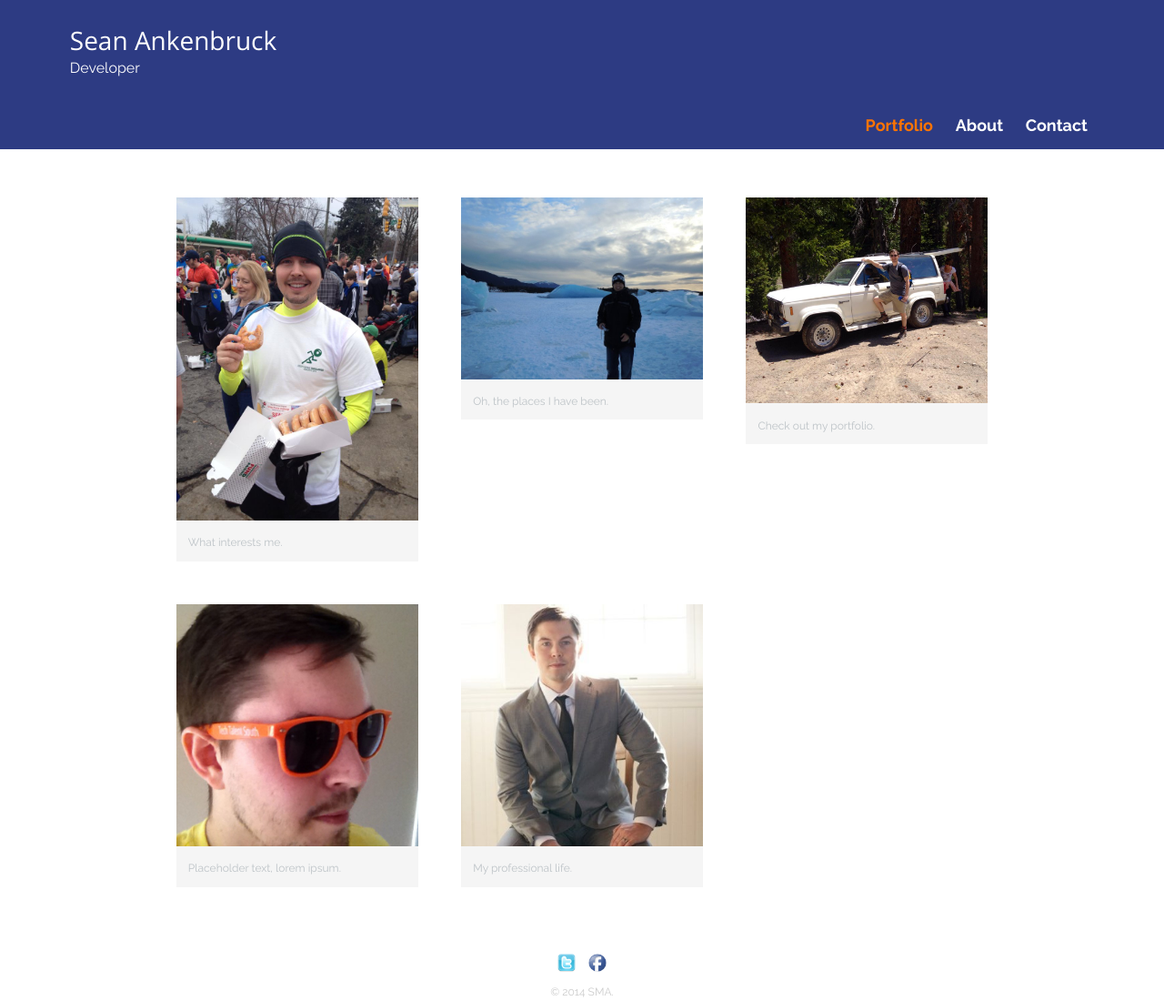
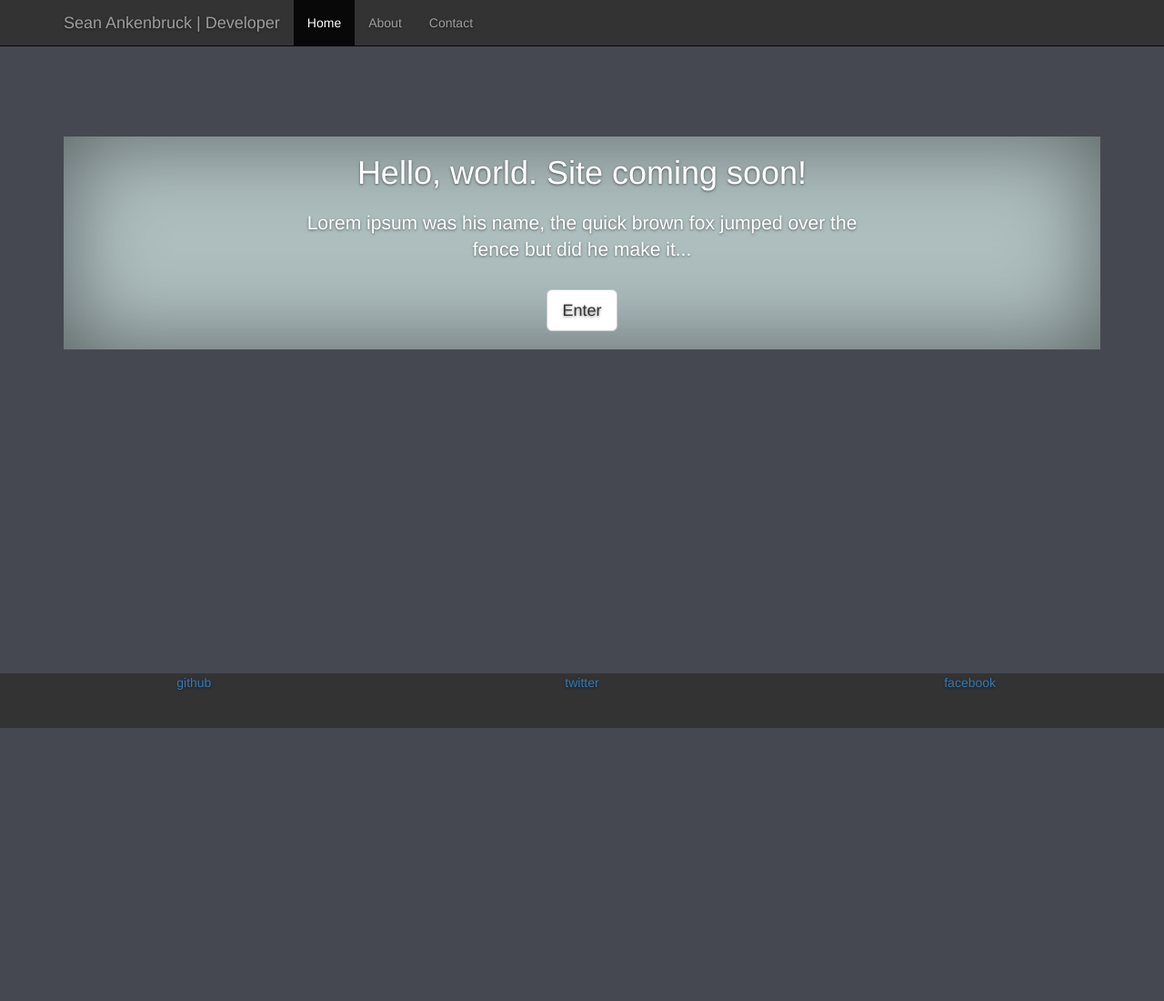
Before and after one commit to seanankenbruck/seanankenbruck.github.io, a plain HTML site: page index.html in a window 1280 px wide. Shown: the whole page at 91% size. After the commit the page ends 800 px from the top, so only its background shows below. Drawn offline with nearby package versions, Linux system fonts and the light colour scheme.

Commit message:
changing the site

```diff
--- a/css/main.css
+++ b/css/main.css
@@ -1,220 +1,108 @@
-/****************************
-GENERAL
-****************************/
-
-body {
-  font-family: 'Raleway', sans-serif;
+html {
+  height: 100%;
 }
 
-#wrapper {
-  max-width: 940px;
-  margin: 0 auto;
-  padding: 0 5%;
+/* Body */
+body {
+  padding-top: 50px;
+  font-family: "Helvetica Neue", Helvetica,Arial,sans-serif;
+  font-size: 14px;
+  color: white;
+  background-color: #454851;
+  text-shadow: 0 1px 3px rgba(0,0,0,.5);
 }
 
-a {
-  text-decoration: none;
+/***********/
+
+/* Navbar */
+.navbar-inverse {
+  background-color: #222;
+  border-color: #080808;
 }
 
-img  {
-  max-width: 100%;
+.navbar-fixed-top {
+  top: 0;
+  border-width: 0 0 1px;
 }
 
-h3 {
-  margin: 0 0 1em 0;
+.navbar-fixed-top, .navbar-fixed-bottom {
+  position: fixed;
+  right: 0;
+  left: 0;
+  z-index: 1030;
+}
+
+.navbar {
+  min-height: 50px;
+  margin-bottom: 20px;
+  border-color: 1px solid transparent;
+  background-color: #333;
+}
+
+/***********/
+
+/* Site-Wrapper */
+.site-wrapper {
+  display: table;
+  width: 100%;
+  height: 100%;
+  min-height: 100%;
+  margin-top: 100px;
+  background-color: #AFBFC0;
+  box-shadow: inset 0 0 100px rgba(0,0,0,.5);
+
+}
+
+.wrapper-inner {
+  vertical-align: middle;
 }
 
 
-/****************************
-HEADING
-****************************/
-
-header {
-  float: left;
-  margin: 0 0 30px 0;
-  padding: 5px 0 0 0;
-  width: 100%;
+.cover-container {
+  width: 700px;
+  margin-right: auto;
+  margin-left: auto;
 }
 
-#logo {
-  text-align: center;
-  margin: 0;
-  padding: 1%;
+.inner-cover {
+  padding: 0 20px;
 }
 
-h1 {
-  font-family: 'Open Sans', sans-serif;
-  margin: 15px 0;
-  font-size: 1.75em;
-  font-weight: normal;
-  line-height: 0.8em;
+.cover-heading {
+  text-align: center;
+  font-size: 36px;
+  margin-top: 20px;
+  margin-bottom: 10px;
+  font-family: inherit;
+  font-weight: 500;
+  line-height: 1.1;
+  color: inherit;
 }
 
-h2 {
-  font-size: 1em;
-  margin: -5px 0 0;
-  font-weight: normal;
+.lead {
+  font-size: 21px;
+  margin-bottom: 20px;
+  font-weight: 300;
+  line-height: 1.4;
+  margin: 0 0 10px;
+  padding: 10px;
+  text-align: center;
 }
 
+/***********/
 
-/****************************
-NAVIGATION
-****************************/
-
-nav {
-  text-align: center;
-  padding: 10px 0;
-  margin: 20px 0 0;
+/* Footer */
+.footer {
+  position: absolute;
+  bottom: 0;
+  width: 100%;
+  height: 60px;
+  background-color: #333;
 }
 
-nav ul {
-  list-style: none;
-  margin: 0 10px;
-  padding: 0;
+.footer-container {
+  position: center;
+  text-align: center;
 }
 
-nav li {
-  display: inline-block;
-  padding-bottom: 1%;
-}
-
-nav a {
-  font-weight: 800;
-  padding: 15px 10px;
-}
-
-
-/****************************
-FOOTER
-****************************/
-
-footer {
-  font-size: 0.75em;
-  text-align: center;
-  clear: both;
-  padding-top: 50px;
-  color: #ccc;
-}
-
-.social-icon {
-  width: 20px;
-  height: 20px;
-  margin: 0 5px;
-}
-
-
-/****************************
-PAGE: PORTFOLIO
-****************************/
-
-#gallery {
-  margin: 0;
-  padding: 0;
-  list-style: none;
-}
-
-
-#gallery li {
-  float: left;
-  width: 45%;
-  margin: 2.5%;
-  background-color: #f5f5f5;
-  color: #bdc3c7;
-}
-
-#gallery li a p {
-  margin: 0;
-  padding: 5%;
-  font-size: 0.75em;
-  color: #bdc3c7;
-}
-
-
-/****************************
-PAGE: ABOUT
-****************************/
-
-.profile-photo {
-  display: block;
-  max-width: 150px;
-  margin: 0 auto 30px;
-  border-radius: 100%;
-}
-
-
-/****************************
-PAGE: CONTACT
-****************************/
-
-.contact-info {
-  list-style: none;
-  padding: 0;
-  margin: 0;
-  font-size: 0.9em;
-}
-
-.contact-info a {
-  display: block;
-  min-height: 20px;
-  background-repeat: no-repeat;
-  background-size: 20px 20px;
-  padding: 0 0 0 30px;
-  margin: 0 0 10px;
-}
-
-.contact-info li.phone a {
-  background-image: url('../img/phone.png');
-}
-
-.contact-info li.mail a {
-  background-image: url('../img/mail.png');
-}
-
-
-.contact-info li.twitter a {
-  background-image: url('../img/twitter.png');
-}
-
-
-
-
-/****************************
-COLORS
-****************************/
-
-/*site body*/
-body {
-  background-color: #fff;
-  color: #999;
-}
-
-/*green header*/
-header {
-  background: #2d3b83;
-  border-color: #0f2a36;
-}
-
-/*logo text*/
-h1, h2 {
-  color: #fff;
-}
-
-/*link color*/
-a {
-  color: #2d3b83;
-}
-
-/*nav background mobile*/
-nav {
-  background: #0f2a36;
-}
-
-/*nav link*/
-nav a, nav a:visited {
-  color: #fff;
-}
-
-/*selected nav link*/
-nav a.selected, nav a:hover {
-  color: #ff7400;
-}
+/***********/
--- a/css/responsive.css
+++ /dev/null
@@ -1,80 +0,0 @@
-@media screen and (min-width: 480px) {
-
-/****************************
-TWO COLUMN LAYOUT
-****************************/
-
-  #primary {
-    width: 50%;
-    float: left;
-  }
-
-  #secondary {
-    width: 40%;
-    float: right;
-  }
-
-
-/****************************
-PAGE: PORTFOLIO
-****************************/
-
-  #gallery li {
-    width: 28.3333%;
-  }
-
-  #gallery li:nth-child(4n) {
-    clear: left;
-  }
-
-
-/****************************
-PAGE: ABOUT
-****************************/
-
-  .profile-photo {
-    float: left;
-    margin: 0 5% 80px 0;
-  }
-
-
-
-
-}
-
-
-/****************************
-PAGE: ABOUT
-****************************/
-
-.profile-photo {
-  float: left;
-  margin: 0 5% 80px 0;
-}
-
-@media screen and (min-width: 660px) {
-
-/****************************
-HEADER
-****************************/
-
-  nav {
-    background: none;
-    float: right;
-    font-size: 1.125em;
-    margin-right: 5%;
-    text-align: right;
-    width: 45%;
-  }
-
-  #logo {
-  float: left;
-  text-align: left;
-  margin-left: 5%;
-  width: 45%;
-  padding: 1%;
-}
-
-
-
-}
--- a/index.html
+++ b/index.html
@@ -1,69 +1,88 @@
 <!DOCTYPE html>
-<html>
+<html lang="en">
   <head>
     <meta charset="utf-8">
+    <meta http-equiv="X-UA-Compatible" content="IE=edge">
+    <meta name="viewport" content="width=device-width, initial-scale=1">
     <title>Sean Ankenbruck | Developer</title>
-    <link rel="stylesheet" href="css/normalize.css">
-    <link href='http://fonts.googleapis.com/css?family=Changa+One|Open+Sans:400italic,700italic,400,700,800|Open+Sans+Condensed:300|Raleway:400,700,100' rel='stylesheet' type='text/css'>
+
+    <!-- Bootstrap -->
+    <!-- Latest compiled and minified CSS -->
+    <link rel="stylesheet" href="https://maxcdn.bootstrapcdn.com/bootstrap/3.3.1/css/bootstrap.min.css">
+
+    <!-- Custom CSS -->
     <link rel="stylesheet" href="css/main.css">
-    <link rel="stylesheet" href="css/responsive.css">
+
+    <!-- Latest compiled and minified JavaScript -->
+    <script src="https://maxcdn.bootstrapcdn.com/bootstrap/3.3.1/js/bootstrap.min.js"></script>
+
+    <!-- HTML5 shim and Respond.js for IE8 support of HTML5 elements and media queries -->
+    <!-- WARNING: Respond.js doesn't work if you view the page via file:// -->
+    <!--[if lt IE 9]>
+      <script src="https://oss.maxcdn.com/html5shiv/3.7.2/html5shiv.min.js"></script>
+      <script src="https://oss.maxcdn.com/respond/1.4.2/respond.min.js"></script>
+    <![endif]-->
   </head>
-
   <body>
-    <header>
-      <a href="index.html" id="logo">
-        <h1>Sean Ankenbruck</h1>
-        <h2>Developer</h2>
-      </a>
-      <nav>
-        <ul>
-          <li><a href="index.html" class="selected">Portfolio</a></li>
-          <li><a href="about.html">About</a></li>
-          <li><a href="contact.html">Contact</a></li>
-        </ul>
-      </nav>
-    </header>
-    <div id="wrapper">
-      <section>
-        <ul id="gallery">
-          <li>
-            <a href="img/interests.jpg">
-              <img src="img/interests.jpg" alt="Interests">
-              <p>What interests me.</p>
-            </a>
+    <nav class="navbar navbar-inverse navbar-fixed-top">
+      <div class="container">
+        <div class="navbar-header">
+          <button type="button" class="navbar-toggle collapsed" data-toggle="collapse" data-target="#navbar" aria-expanded="false" aria-controls="navbar">
+            <span class="sr-only">Toggle Navigation</span>
+            <span class="icon-bar"></span>
+            <span class="icon-bar"></span>
+            <span class="icon-bar"></span>
+          </button>
+          <a class="navbar-brand" href="#">Sean Ankenbruck | Developer</a>
+        </div>
+        <div id="navbar" class="collapse navbar-collapse">
+          <ul class="nav navbar-nav">
+            <li class="active">
+              <a href="#">Home</a>
             </li>
             <li>
-            <a href="img/places_1.jpg">
-              <img src="img/places_1.jpg" alt="Travel">
-              <p>Oh, the places I have been.</p>
-            </a>
+              <a href="#about">About</a>
             </li>
             <li>
-            <a href="img/my_work.jpg">
-              <img src="img/my_work.jpg" alt="Portfolio">
-              <p>Check out my portfolio.</p>
-            </a>
-          </li>
-          <li>
-            <a href="img/me.jpg">
-              <img src="img/me.jpg" alt="Me">
-              <p>Placeholder text, lorem ipsum.</p>
-            </a>
-          </li>
-          <li>
-            <a href="img/professional.jpg">
-              <img src="img/professional.jpg" alt="Professional">
-              <p>My professional life.</p>
-            </a>
+              <a href="#contact">Contact</a>
             </li>
           </ul>
-      </section>
-      <footer>
-        <a href="https://twitter.com/seanankenbruck"><img src="img/twitter-button.png" alt="Twitter Logo" class="social-icon"></a>
-        <a href="https://www.facebook.com/sean.ankenbruck"><img src="img/fb-button.png" alt="Facebook Logo" class="social-icon"></a>
-        <p>&copy; 2014 SMA.</p>
+        </div>
+      </div>
+    </nav>
+    <div class="container">
+      <div class="site-wrapper">
+        <div class="wrapper-inner">
+          <div class="cover-container">
+            <div class="inner-cover">
+              <h1 class="cover-heading">Hello, world. Site coming soon!</h1>
+              <p class="lead">
+                Lorem ipsum was his name, the quick brown fox jumped over the fence but did he make it...
+              </p>
+              <p class="lead">
+                <a href="#" class="btn btn-lg btn-default">Enter</a>
+              </p>
+            </div>
+          </div>
+        </div>
+      </div>
+    </div>
+    <footer class="footer">
+      <div class="footer-container">
+        <div class="col-md-4">
+          <a class="footer-brand" href="#">github</a>
+        </div>
+        <div class="col-md-4">
+          <a class="footer-brand" href="#">twitter</a>
+        </div>
+        <div class="col-md-4">
+          <a class="footer-brand" href="#">facebook</a>
+        </div>
     </footer>
-    </div>
+
+    <!-- jQuery (necessary for Bootstrap's JavaScript plugins) -->
+    <script src="https://ajax.googleapis.com/ajax/libs/jquery/1.11.1/jquery.min.js"></script>
+    <!-- Include all compiled plugins (below), or include individual files as needed -->
+    <script src="js/bootstrap.min.js"></script>
   </body>
-
 </html>
```
Also changed, not shown: img/me.jpeg (deleted). Lines whose indentation alone changed are shown as unchanged.
